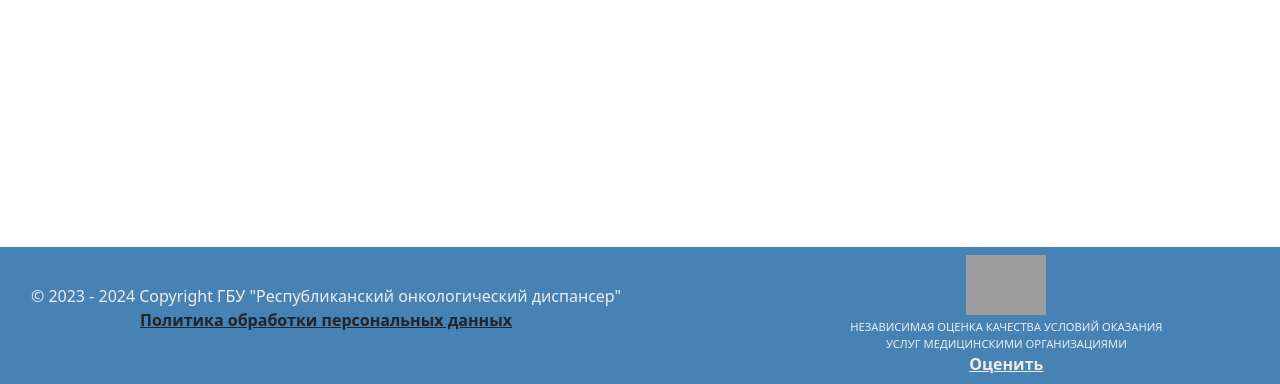
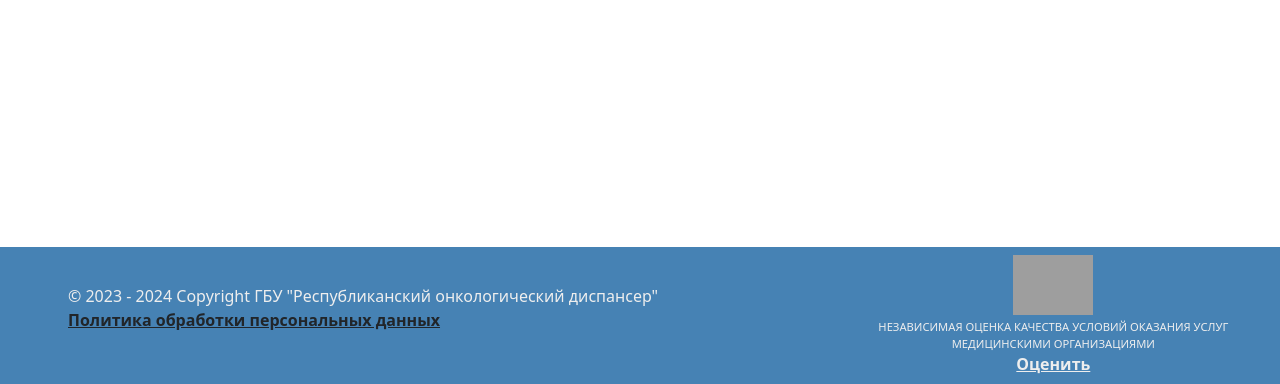
Before and after one commit to RDMN20/gburod, a Django app: page /about/ in a window 1280 px wide. Shown: the part 676-1060 px from the top of the page. Run offline with Django 3.2, Linux system fonts and the light colour scheme; some libraries are stand-ins or nearby versions; grey boxes are pictures that could not be loaded.

Commit message:
Update css for footer

```diff
--- a/gburod/gburod_site/templates/includes/footer.html
+++ b/gburod/gburod_site/templates/includes/footer.html
@@ -1,14 +1,14 @@
 {% load static %}
-<footer class="footer m-o pt-2 pb-2">
+<footer class="footer m-o p-2">
   <div class="row m-0 p-0 justify-content-center">
     <div class="d-flex">
-      <div class="col col-sm-6  align-self-center">
-        <div class="copyright-info text-center">
+      <div class="col col-sm-8  align-self-center ps-5">
+        <div class="copyright-info text-left">
           © 2023 - {% now 'Y' %} Copyright ГБУ "Республиканский
           онкологический
           диспансер"
         </div>
-        <div class="text-center">
+        <div class="text-left">
           <p>
             <a href="{% url 'main-page:privacy' %}"
                class="a-footer-text text-dark">
@@ -17,8 +17,7 @@
           </p>
         </div>
       </div>
-      <div class="col col-sm-2"></div>
-      <div class="col col-sm-3 text-center align-self-center">
+      <div class="col col-sm-4 text-center align-self-center">
         <div class="mz-nok-mu">
           <img class="mz-log-img mb-1"
                src="{% static 'img/minzdrav_logo_small.png' %}"
```
